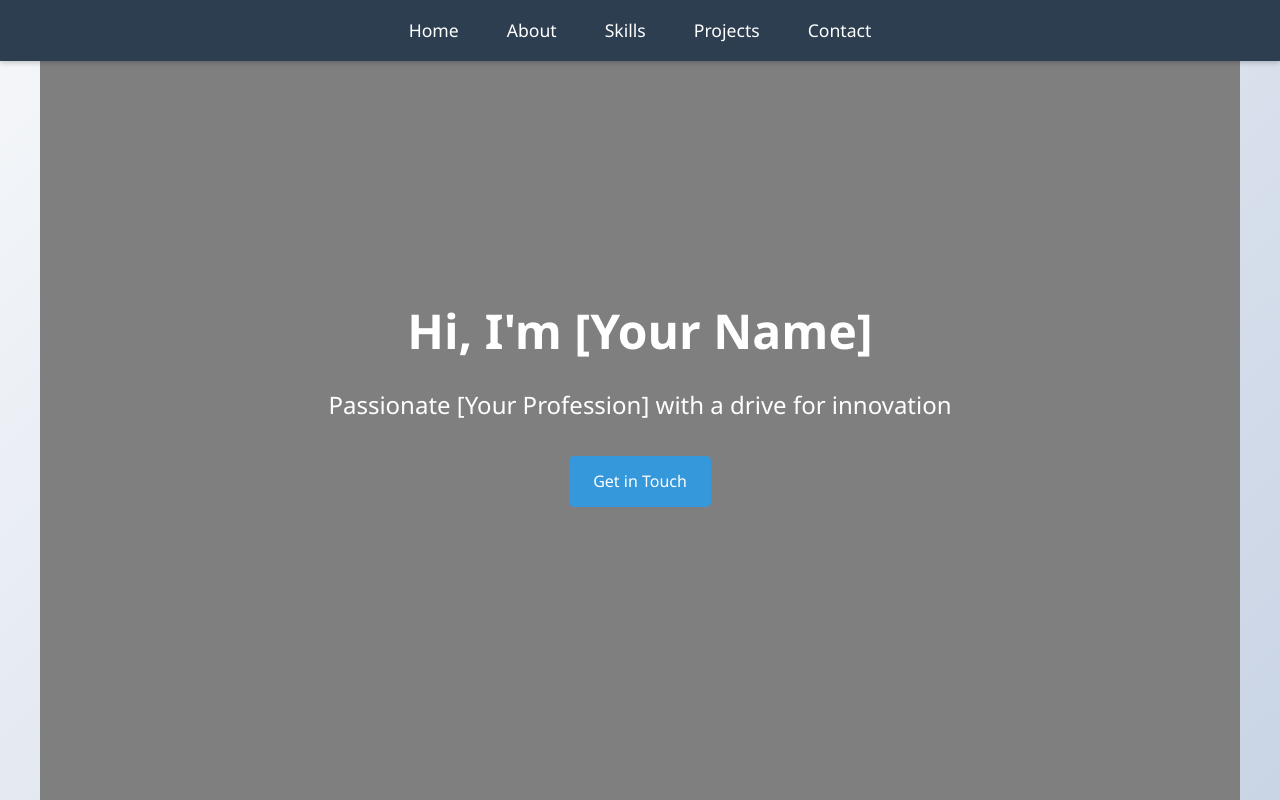
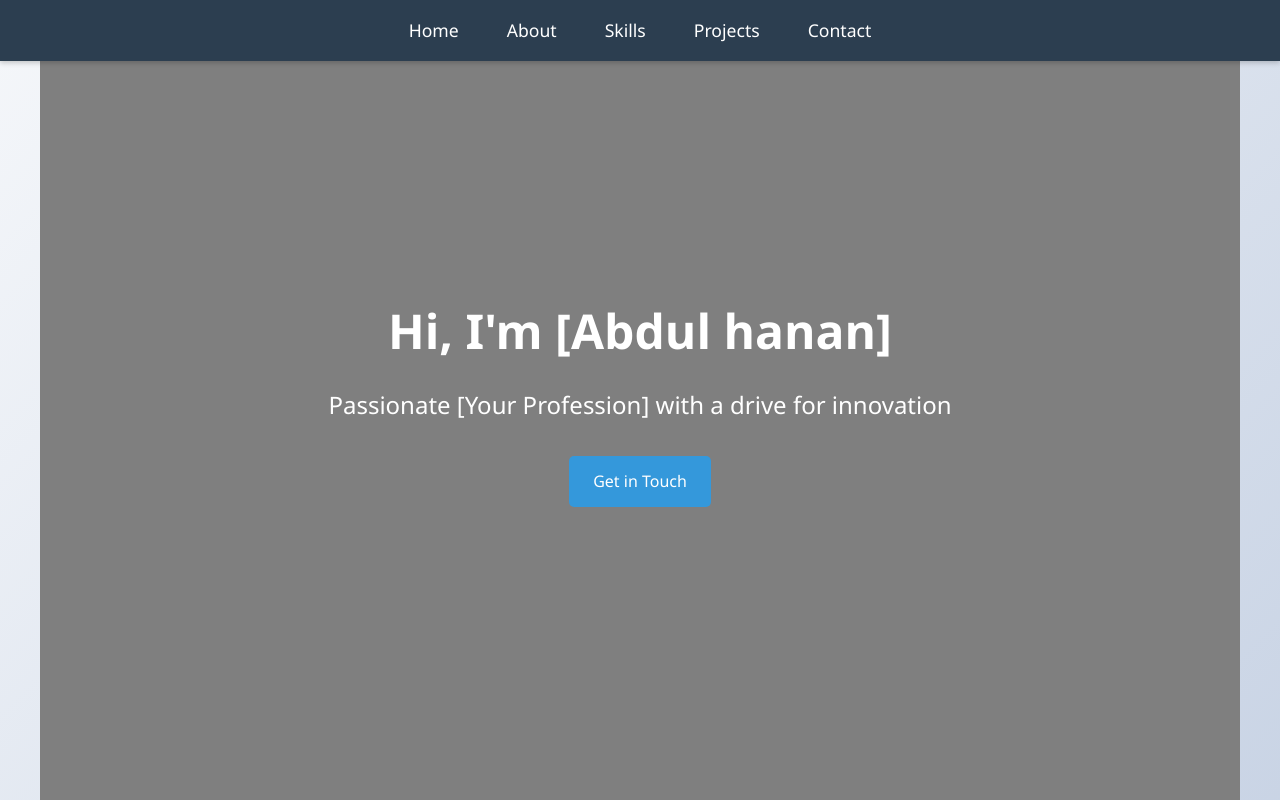
Before and after one commit to web00111/My-resume, a plain HTML site: page index.html in a window 1280 px wide. Shown: the top 800 px of the page. Drawn offline with Linux system fonts and the light colour scheme.

Commit message:
ubdated fiels about /index

```diff
--- a/index.html
+++ b/index.html
@@ -227,7 +227,7 @@
 
     <section id="home" class="hero">
         <div class="hero-content">
-            <h1>Hi, I'm [Your Name]</h1>
+            <h1>Hi, I'm [Abdul hanan]</h1>
             <p>Passionate [Your Profession] with a drive for innovation</p>
             <a href="#contact" class="btn">Get in Touch</a>
         </div>
```
Also changed, not shown: about.html (+1 -1 lines).
